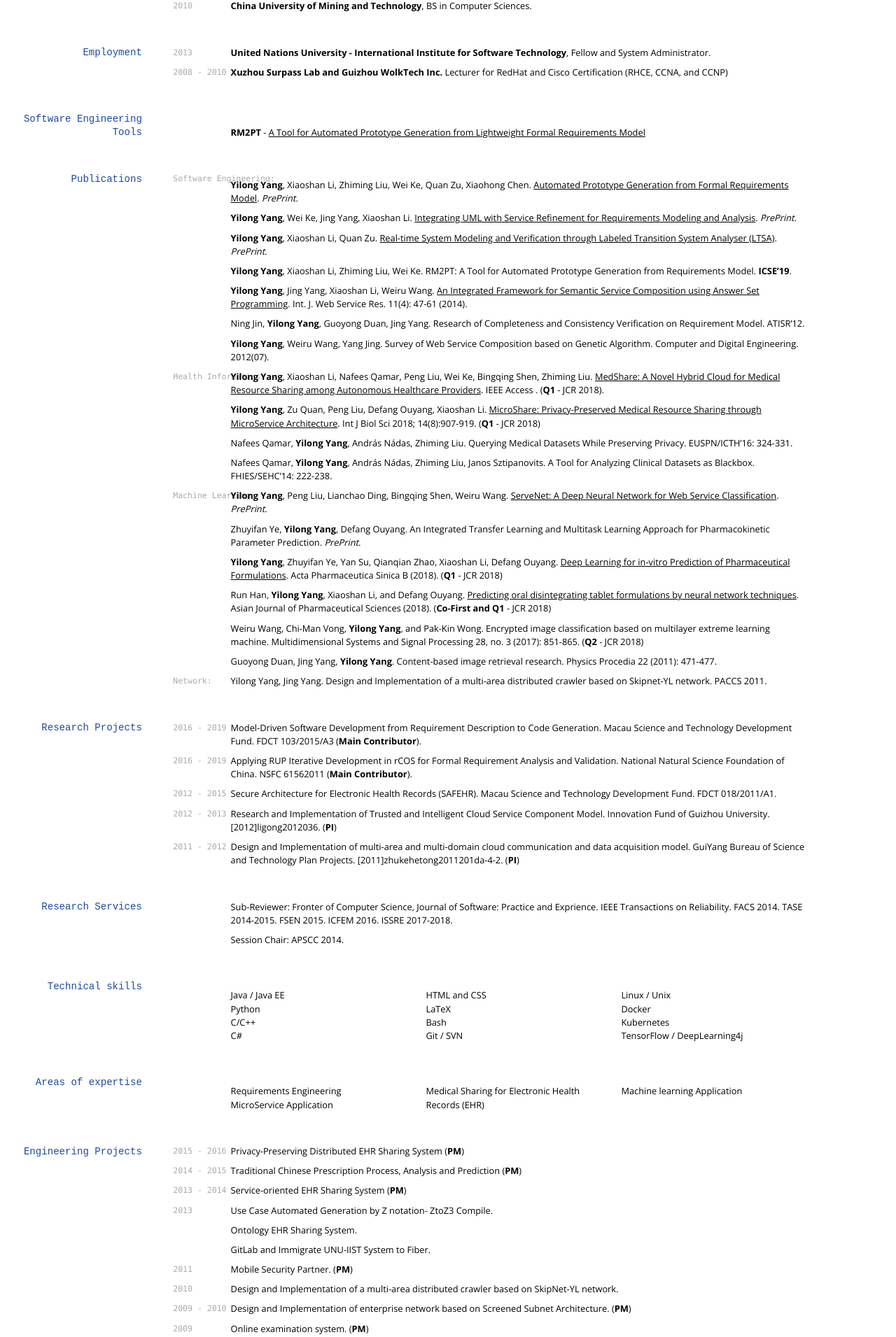
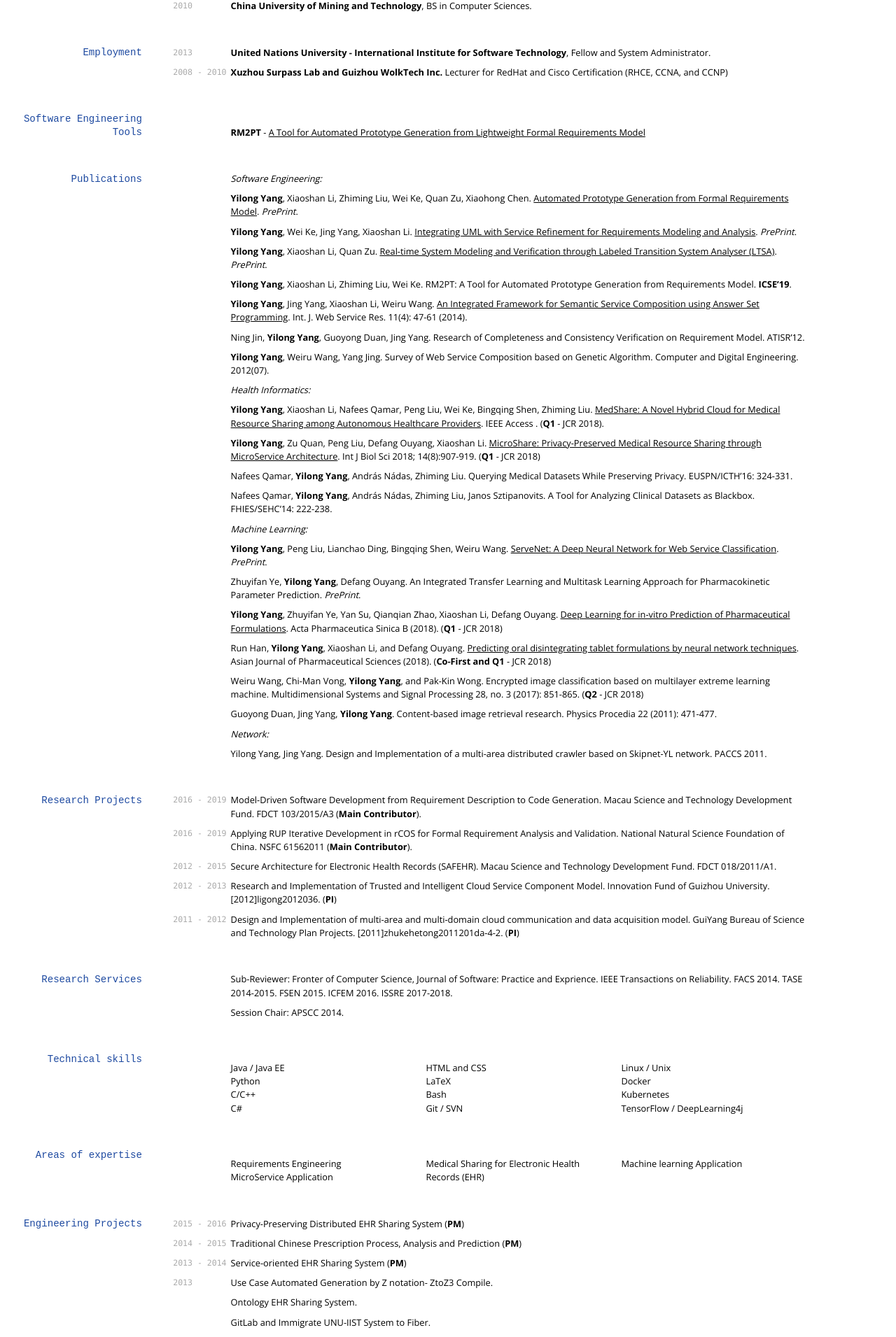
Before and after one commit to yylonly/yylonly.github.io, a Jekyll site: the page built from index.md, in a window 1280 px wide. Shown: the part 360-2271 px from the top of the page at 70% size. Built offline with Jekyll 4.4.1, drawn with Linux system fonts in a browser that asks for light colours; nearby versions of some CDN libraries; some web fonts are replaced.

```diff
--- a/index.md
+++ b/index.md
@@ -41,7 +41,7 @@
 
 ## Publications
 
-`Software Engineering:`
+*Software Engineering:*
 
 **Yilong Yang**, Xiaoshan Li, Zhiming Liu, Wei Ke, Quan Zu, Xiaohong Chen. [Automated Prototype Generation from Formal Requirements Model](https://www.researchgate.net/publication/327392292_Automated_Prototype_Generation_from_Formal_Requirements_Model). *PrePrint*.
 
@@ -57,7 +57,7 @@
 
 **Yilong Yang**, Weiru Wang, Yang Jing. Survey of Web Service Composition based on Genetic Algorithm. Computer and Digital Engineering. 2012(07).
 
-`Health Informatics:`
+*Health Informatics:*
 
 **Yilong Yang**, Xiaoshan Li, Nafees Qamar, Peng Liu, Wei Ke, Bingqing Shen, Zhiming Liu. [MedShare: A Novel Hybrid Cloud for Medical Resource Sharing among Autonomous Healthcare Providers](https://www.researchgate.net/publication/327027574_MedShare_A_Novel_Hybrid_Cloud_for_Medical_Resource_Sharing_among_Autonomous_Healthcare_Providers). IEEE Access . (**Q1** - JCR 2018).
 
@@ -67,7 +67,7 @@
 
 Nafees Qamar, **Yilong Yang**, András Nádas, Zhiming Liu, Janos Sztipanovits. A Tool for Analyzing Clinical Datasets as Blackbox. FHIES/SEHC'14: 222-238.
 
-`Machine Learning:`
+*Machine Learning:*
 
 **Yilong Yang**, Peng Liu, Lianchao Ding, Bingqing Shen, Weiru Wang. [ServeNet: A Deep Neural Network for Web Service Classification](https://www.researchgate.net/publication/325778290_ServeNet_A_Deep_Neural_Network_for_Web_Service_Classification). *PrePrint*.
 
@@ -81,7 +81,7 @@
 
 Guoyong Duan, Jing Yang, **Yilong Yang**. Content-based image retrieval research. Physics Procedia 22 (2011): 471-477.
 
-`Network:`
+*Network:*
 
 Yilong Yang, Jing Yang. Design and Implementation of a multi-area distributed crawler based on Skipnet-YL network. PACCS 2011.
 
```
